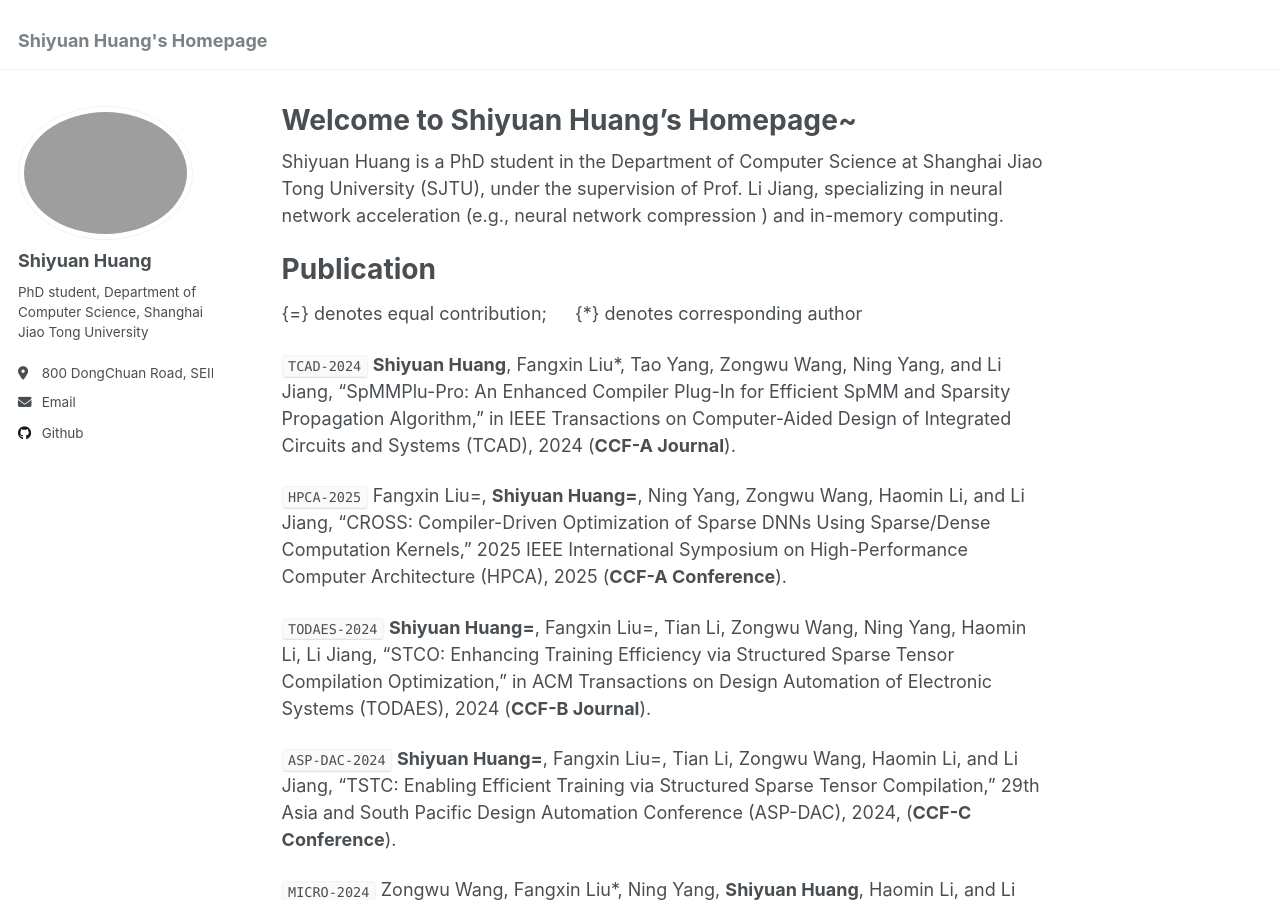
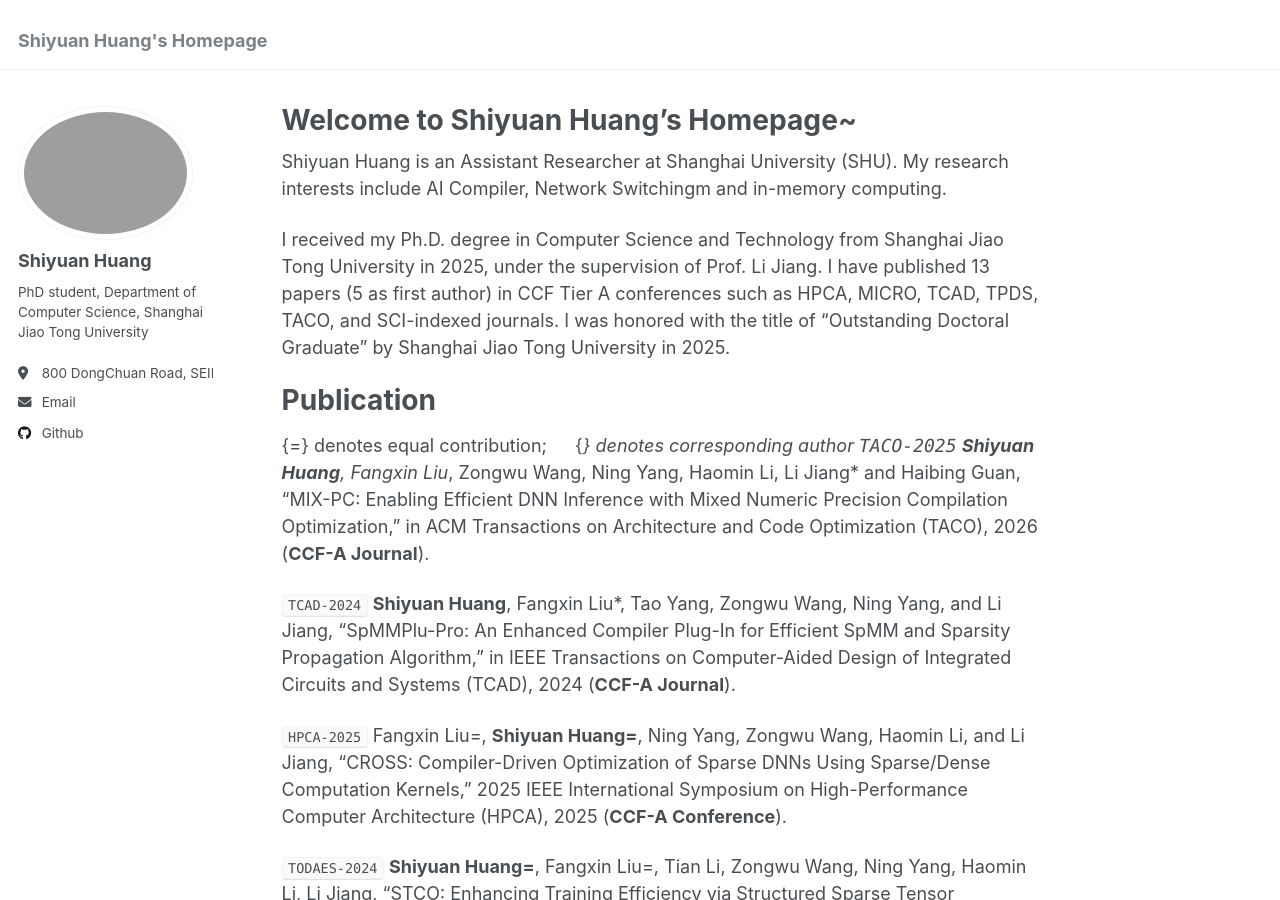
Before and after one commit to Hsy0406/Hsy0406.github.io, a Jekyll site: the page built from _pages/about.md, in a window 1280 px wide and 900 px high. Built offline with Jekyll 4.4.1, drawn with Linux system fonts in a browser that asks for light colours.

Commit message:
Revise about page for Shiyuan Huang
Updated personal and publication information for Shiyuan Huang.

```diff
--- a/_pages/about.md
+++ b/_pages/about.md
@@ -7,11 +7,14 @@ redirect_from:
   - /about.html
 ---
 
-Shiyuan Huang is a PhD student in the Department of Computer Science at Shanghai Jiao Tong University (SJTU), under the supervision of Prof. Li Jiang, specializing in neural network acceleration (e.g., neural network compression ) and in-memory computing.
+Shiyuan Huang is an Assistant Researcher at Shanghai University (SHU). My research interests include AI Compiler, Network Switchingm and in-memory computing.
+
+I received my Ph.D. degree in Computer Science and Technology from Shanghai Jiao Tong University in 2025, under the supervision of Prof. Li Jiang. I have published 13 papers (5 as first author) in CCF Tier A conferences such as HPCA, MICRO, TCAD, TPDS, TACO, and SCI-indexed journals. I was honored with the title of “Outstanding Doctoral Graduate” by Shanghai Jiao Tong University in 2025.
 
 Publication
 ======
 {=} denotes equal contribution;   {*} denotes corresponding author
+`TACO-2025` **Shiyuan Huang**, Fangxin Liu*, Zongwu Wang, Ning Yang, Haomin Li, Li Jiang* and Haibing Guan, "MIX-PC: Enabling Efficient DNN Inference with Mixed Numeric Precision Compilation Optimization," in ACM Transactions on Architecture and Code Optimization (TACO), 2026 (**CCF-A Journal**).
 
 `TCAD-2024` **Shiyuan Huang**, Fangxin Liu*, Tao Yang, Zongwu Wang, Ning Yang, and Li Jiang, "SpMMPlu-Pro: An Enhanced Compiler Plug-In for Efficient SpMM and Sparsity Propagation Algorithm," in IEEE Transactions on Computer-Aided Design of Integrated Circuits and Systems (TCAD), 2024 (**CCF-A Journal**).
 
```
